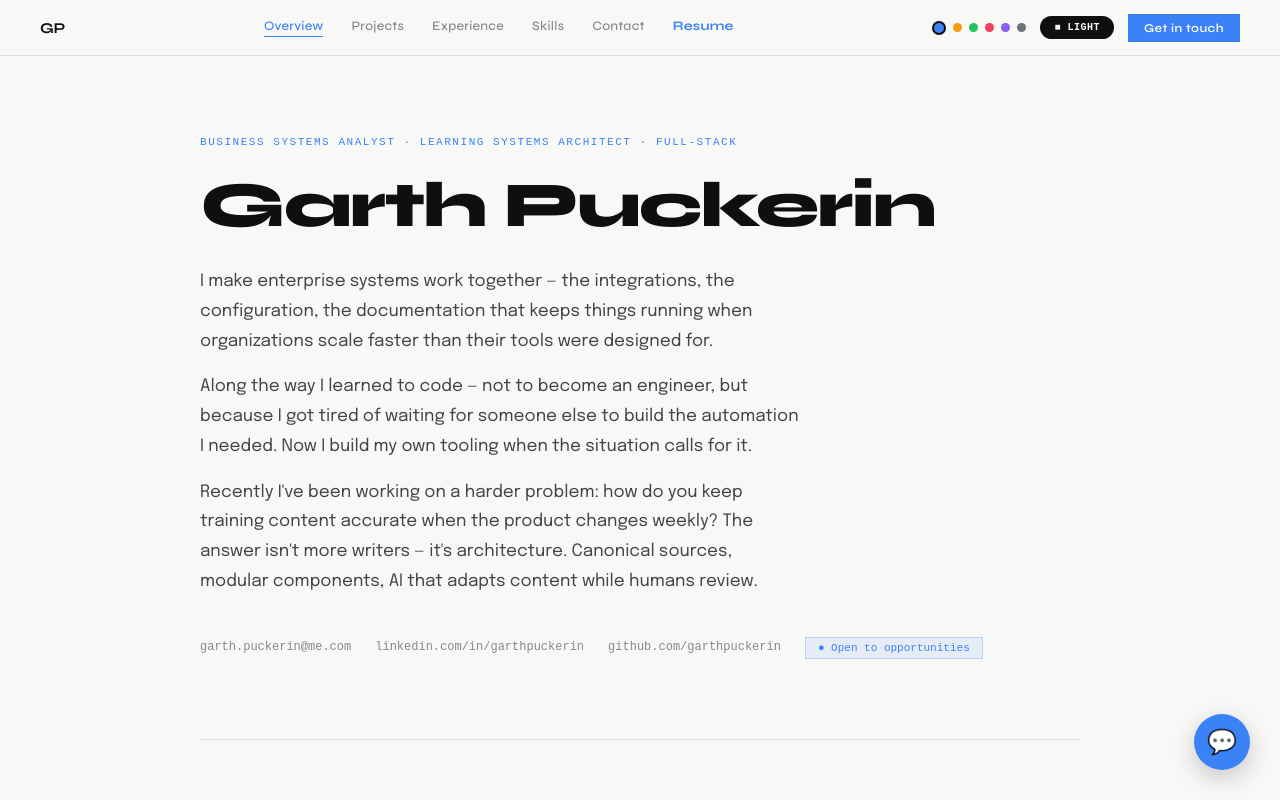
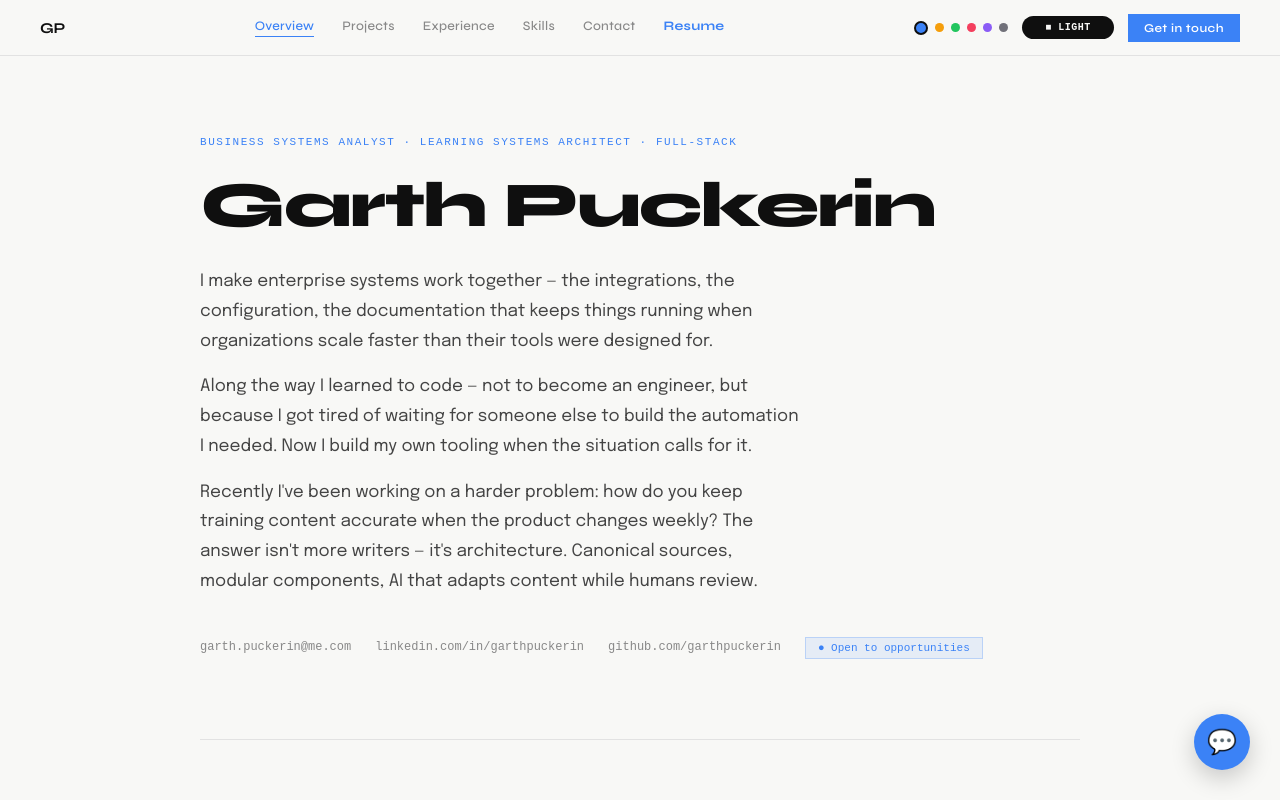
Before and after one commit to garthpuckerin/garthpuckerin-resume-vercel, a Next.js app: page / in a window 1280 px wide. Shown: the top 800 px of the page. Built offline with nearby package versions, Linux system fonts and the light colour scheme; a web font is replaced by a local one.

Commit message:
style: fix theme toggle button width for size stability

```diff
--- a/app/page.tsx
+++ b/app/page.tsx
@@ -195,7 +195,7 @@ export default function Homepage() {
               background: t.toggleBg,
               color: t.toggleColor,
               border: 'none',
-              padding: '6px 14px',
+              padding: '6px 0',
               borderRadius: '20px',
               cursor: 'pointer',
               letterSpacing: '0.05em',
@@ -203,7 +203,8 @@ export default function Homepage() {
               transition: 'all 0.2s ease',
               display: 'flex',
               alignItems: 'center',
-              gap: 6,
+              justifyContent: 'center',
+              width: 92,
             }}
           >
             {theme === 'light' ? '■ LIGHT' : theme === 'dark' ? '■ DARK' : '■ AZURE'}
```
